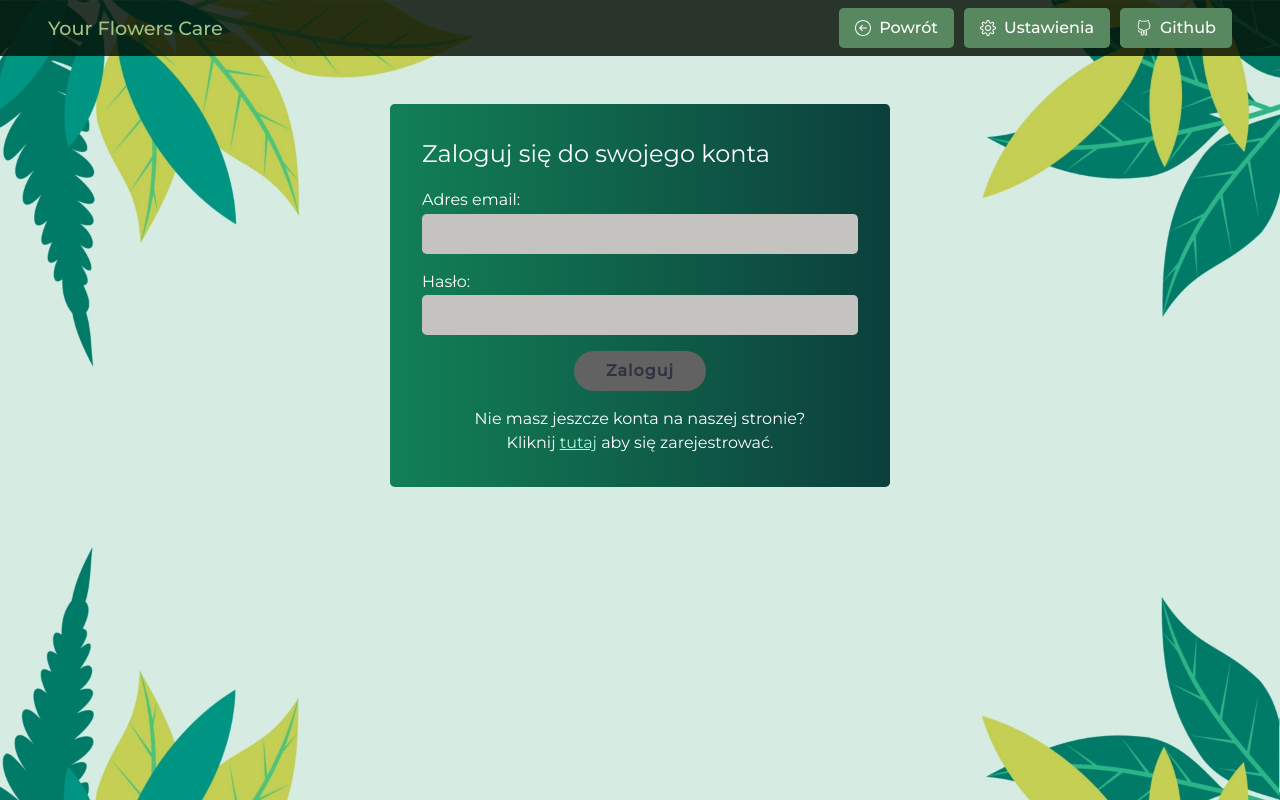
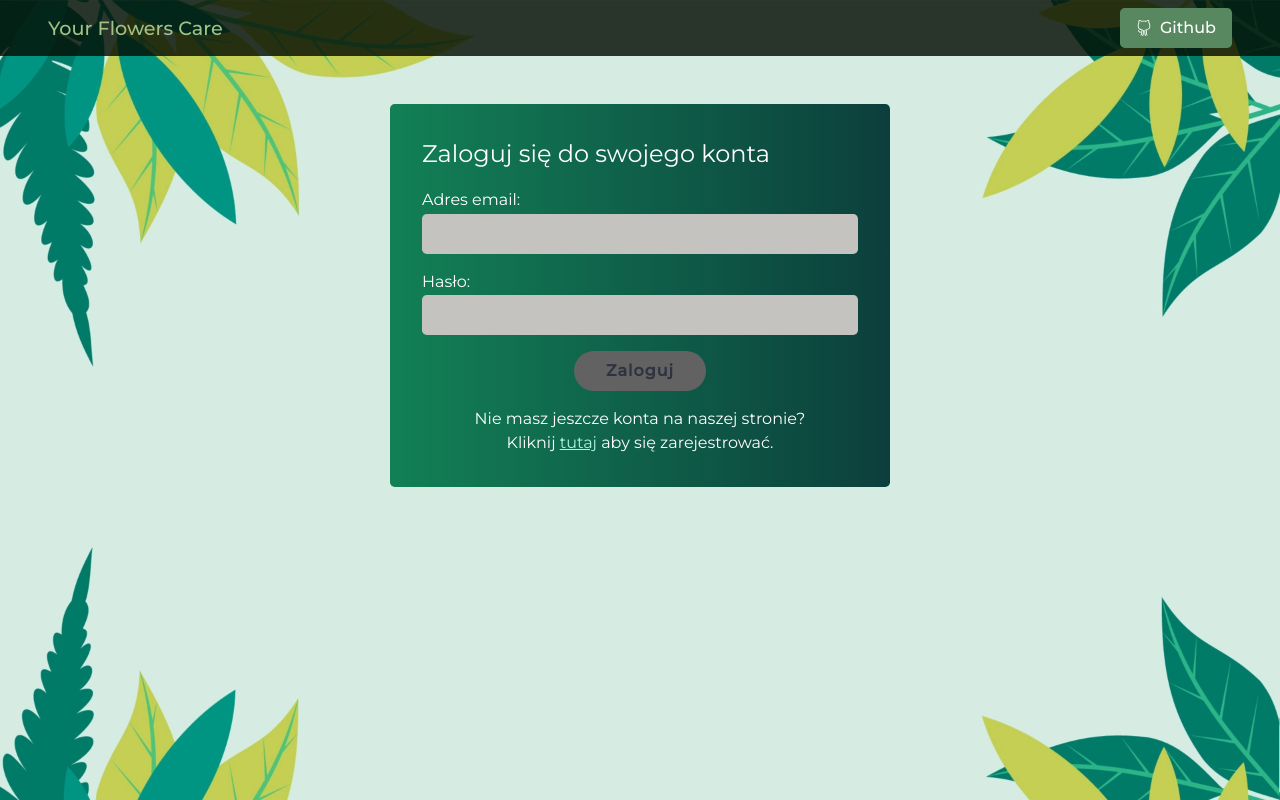
Before and after one commit to kowalskika/flowers-care-app-front, a React (Create React App) app: page /login in a window 1280 px wide. Built offline with nearby package versions, Linux system fonts and the light colour scheme; no server answers.

Commit message:
Fixed navbar in login/register view.

```diff
--- a/src/components/Auth/Auth.tsx
+++ b/src/components/Auth/Auth.tsx
@@ -10,7 +10,7 @@ export const Auth = () => {
   const location = useLocation();
   return (
     <>
-      <NavBar page="single" />
+      <NavBar page="login" />
       <div className="Auth">
         { location.pathname === '/register' ? <Register /> : <Login /> }
       </div>
--- a/src/components/common/NavBar/NavBar.tsx
+++ b/src/components/common/NavBar/NavBar.tsx
@@ -17,7 +17,7 @@ export function NavBar(props: { page: string }) {
           {page === 'main' && (<li><AddButton confirm={false} /></li>)}
           {page === 'single' && (<li><GoBackButton /></li>)}
           <li>
-            <SettingButton />
+            {page !== 'login' && (<SettingButton />)}
           </li>
           <li>
             <Link
```
